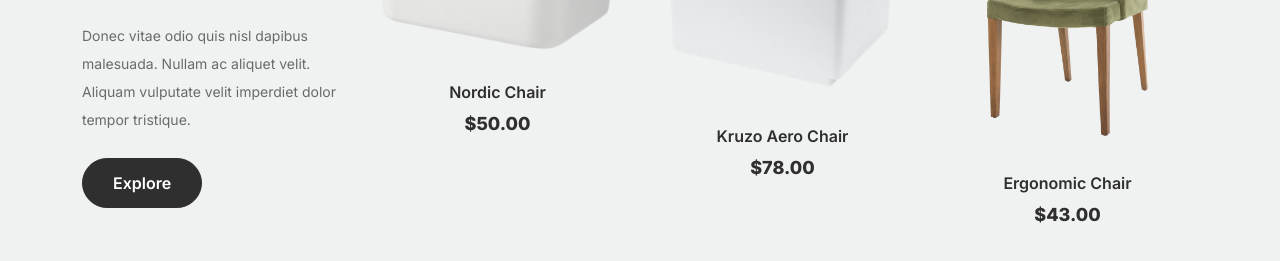
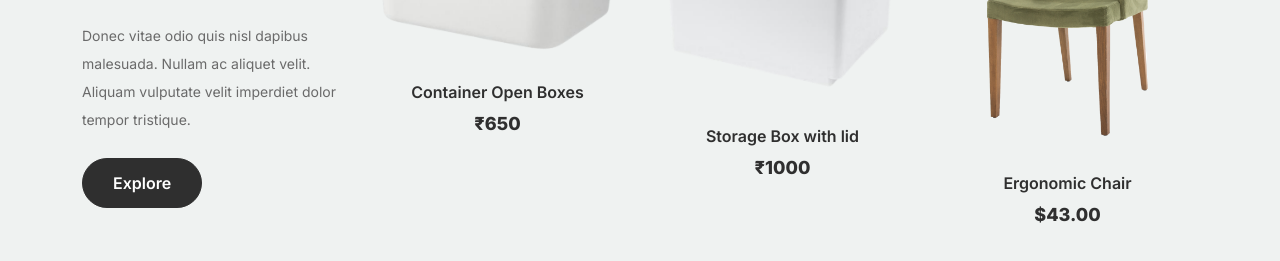
Before and after one commit to rugved-mahamune/rugved-mahamune.github.io, a plain HTML site: page index.html in a window 1280 px wide. Shown: the part 813-1074 px from the top of the page. Drawn offline with Linux system fonts and the light colour scheme.

Commit message:
linking pages

```diff
--- a/index.html
+++ b/index.html
@@ -94,10 +94,10 @@
 
 					<!-- Start Column 2 -->
 					<div class="col-12 col-md-4 col-lg-3 mb-5 mb-md-0">
-						<a class="product-item" href="cart.html">
+						<a class="product-item" href="/product.html?product-id=product-c">
 							<img src="images/prod-k.png" class="img-fluid product-thumbnail">
-							<h3 class="product-title">Nordic Chair</h3>
-							<strong class="product-price">$50.00</strong>
+							<h3 class="product-title">Container Open Boxes</h3>
+							<strong class="product-price">₹650</strong>
 
 							<span class="icon-cross">
 								<img src="images/cross.svg" class="img-fluid">
@@ -110,8 +110,8 @@
 					<div class="col-12 col-md-4 col-lg-3 mb-5 mb-md-0">
 						<a class="product-item" href="cart.html">
 							<img src="images/prod-c.png" class="img-fluid product-thumbnail">
-							<h3 class="product-title">Kruzo Aero Chair</h3>
-							<strong class="product-price">$78.00</strong>
+							<h3 class="product-title">Storage Box with lid</h3>
+							<strong class="product-price">₹1000</strong>
 
 							<span class="icon-cross">
 								<img src="images/cross.svg" class="img-fluid">
```
